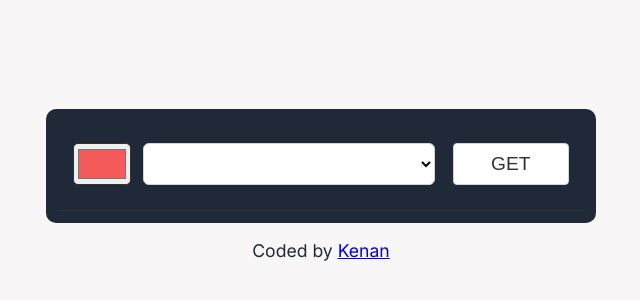
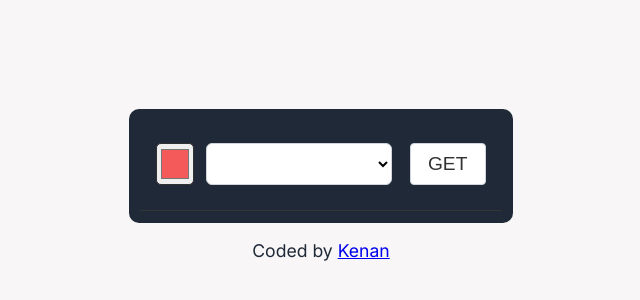
Before and after one commit to shari4ov/colorAPI, a plain HTML site: page index.html in a window 1280 px wide. Shown: the part 206-506 px from the top of the page, without its empty margins (319-959 px from the left). Drawn offline with Linux system fonts and the light colour scheme.

Commit message:
modified:   style.css

```diff
--- a/style.css
+++ b/style.css
@@ -25,7 +25,7 @@ main{
        align-items: center;
 }
 .app-container{
-       max-width: 550px;
+       max-width: 30vw;
        margin:0 auto;
        padding:.7em;
        background-color: var(--bg-dark);
@@ -46,6 +46,7 @@ input[type="color"]{
        width: 312px;
        height: 42px;
        font-size: 1.2rem;
+       padding-left: .9em;
        font-weight: 400;
        box-sizing: border-box;
        background: #ffffff;
```
